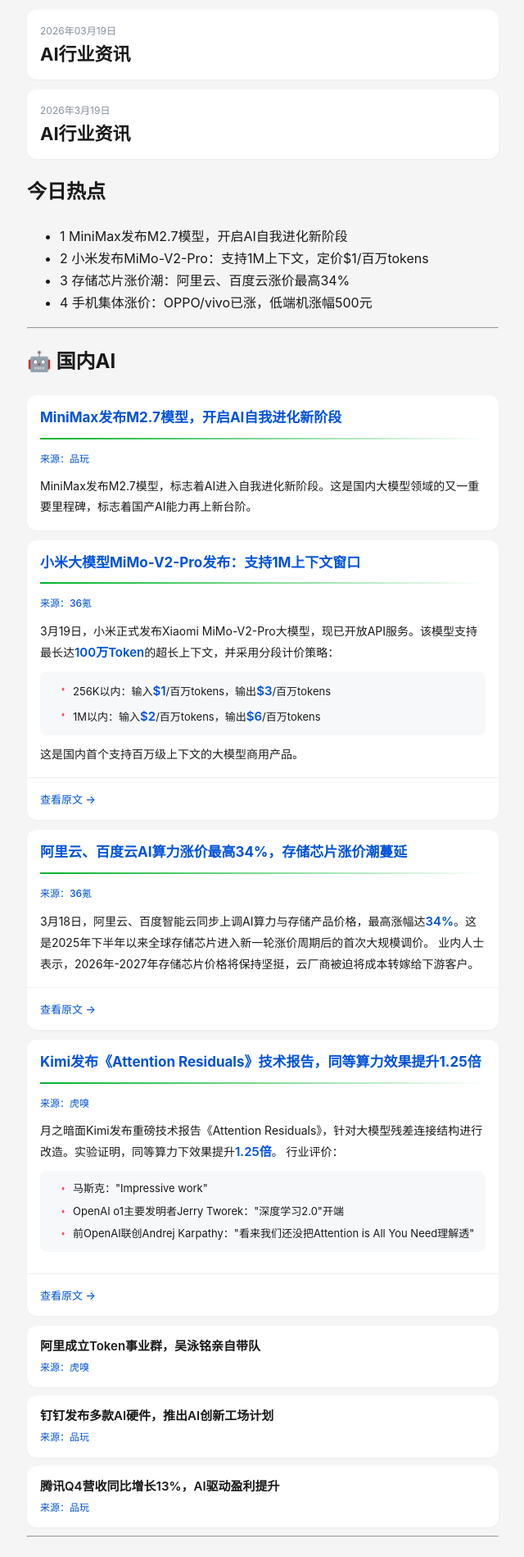
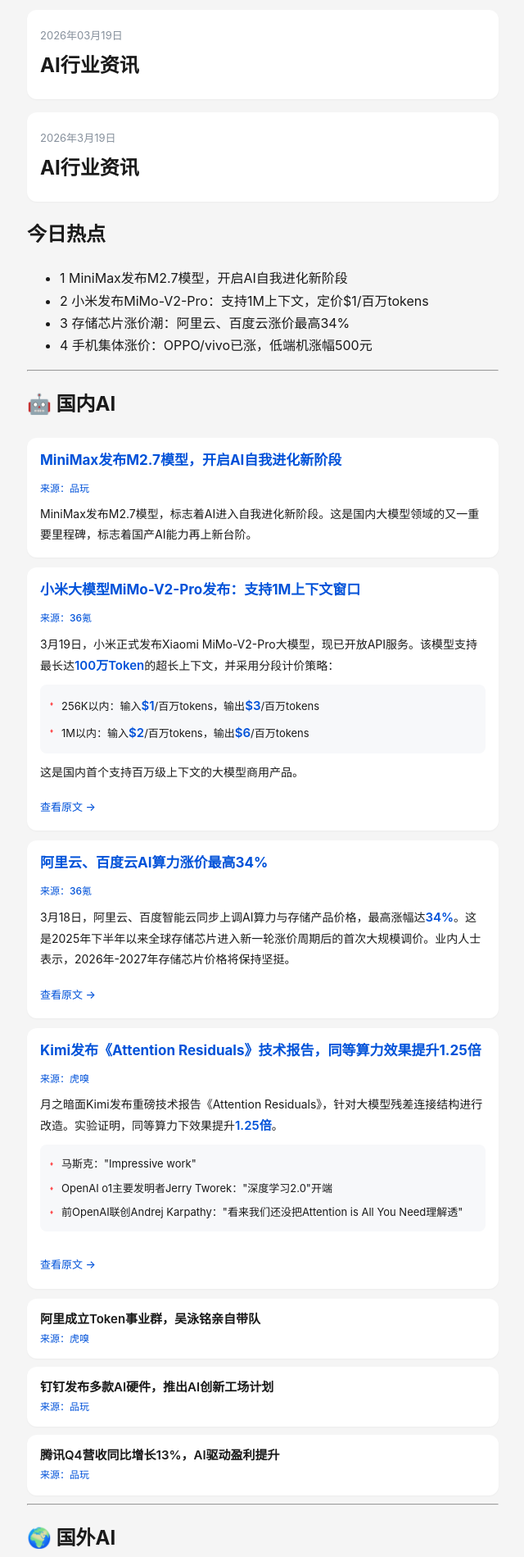
Before and after one commit to MyKPWang/ai-news, a Jekyll site: the page built from 2026/03/03-19.md, in a window 1280 px wide. Shown: the top 1899 px of the page at 82% size, without its empty margins (319-959 px from the left). Built offline with Jekyll 4.4.1, drawn with Linux system fonts in a browser that asks for light colours; some of the changed text lies outside the part shown.

Commit message:
简化排版：减少分割线，更接近36氪简洁风格

```diff
--- a/2026/03/03-19.md
+++ b/2026/03/03-19.md
@@ -29,8 +29,6 @@
 <h3 class="news-title">MiniMax发布M2.7模型，开启AI自我进化新阶段</h3>
 </div>
 
-<div class="title-underline"></div>
-
 <div class="card-body">
 <div class="news-meta">
 <span class="source">来源：品玩</span>
@@ -47,8 +45,6 @@
 <div class="card-header">
 <h3 class="news-title">小米大模型MiMo-V2-Pro发布：支持1M上下文窗口</h3>
 </div>
-
-<div class="title-underline"></div>
 
 <div class="card-body">
 <div class="news-meta">
@@ -77,19 +73,15 @@
 <div class="news-card">
 
 <div class="card-header">
-<h3 class="news-title">阿里云、百度云AI算力涨价最高34%，存储芯片涨价潮蔓延</h3>
+<h3 class="news-title">阿里云、百度云AI算力涨价最高34%</h3>
 </div>
-
-<div class="title-underline"></div>
 
 <div class="card-body">
 <div class="news-meta">
 <span class="source">来源：36氪</span>
 </div>
 <div class="news-content">
-3月18日，阿里云、百度智能云同步上调AI算力与存储产品价格，最高涨幅达<span class="highlight-num">34%</span>。这是2025年下半年以来全球存储芯片进入新一轮涨价周期后的首次大规模调价。
-
-业内人士表示，2026年-2027年存储芯片价格将保持坚挺，云厂商被迫将成本转嫁给下游客户。
+3月18日，阿里云、百度智能云同步上调AI算力与存储产品价格，最高涨幅达<span class="highlight-num">34%</span>。这是2025年下半年以来全球存储芯片进入新一轮涨价周期后的首次大规模调价。业内人士表示，2026年-2027年存储芯片价格将保持坚挺。
 </div>
 </div>
 
@@ -105,8 +97,6 @@
 <h3 class="news-title">Kimi发布《Attention Residuals》技术报告，同等算力效果提升1.25倍</h3>
 </div>
 
-<div class="title-underline"></div>
-
 <div class="card-body">
 <div class="news-meta">
 <span class="source">来源：虎嗅</span>
@@ -114,7 +104,6 @@
 <div class="news-content">
 月之暗面Kimi发布重磅技术报告《Attention Residuals》，针对大模型残差连接结构进行改造。实验证明，同等算力下效果提升<span class="highlight-num">1.25倍</span>。
 
-行业评价：
 <div class="feature-box">
 <ul>
 <li>马斯克："Impressive work"</li>
@@ -156,8 +145,6 @@
 <h3 class="news-title">Open SWE：内部编码Agent的开源框架</h3>
 </div>
 
-<div class="title-underline"></div>
-
 <div class="card-body">
 <div class="news-meta">
 <span class="source">来源：tldr.tech</span>
@@ -179,14 +166,12 @@
 <h3 class="news-title">AI Agent自主重新设计记忆系统，召回率从60%提至93%</h3>
 </div>
 
-<div class="title-underline"></div>
-
 <div class="card-body">
 <div class="news-meta">
 <span class="source">来源：tldr.tech</span>
 </div>
 <div class="news-content">
-一位开发者让AI Agent自主设计记忆系统。该Agent运行自我评估，诊断盲点，重新设计了自己的记忆架构，最终将召回率从<span class="highlight-num">60%</span>大幅提升至<span class="highlight-num">93%</span>，整个过程仅花费<span class="highlight-num">$2</span>。实验展示了当把AI视为其自身认知架构参与者时的惊人潜力。
+一位开发者让AI Agent自主设计记忆系统。该Agent运行自我评估，诊断盲点，重新设计了自己的记忆架构，最终将召回率从<span class="highlight-num">60%</span>大幅提升至<span class="highlight-num">93%</span>，整个过程仅花费<span class="highlight-num">$2</span>。
 </div>
 </div>
 
@@ -213,27 +198,23 @@
 <div class="news-card">
 
 <div class="card-header">
-<h3 class="news-title">手机厂商集体涨价，"千元机"正在消失：低端机涨幅500元</h3>
+<h3 class="news-title">手机厂商集体涨价，"千元机"正在消失</h3>
 </div>
-
-<div class="title-underline"></div>
 
 <div class="card-body">
 <div class="news-meta">
 <span class="source">来源：虎嗅</span>
 </div>
 <div class="news-content">
-存储芯片涨价潮终于传导至消费端。OPPO、vivo已正式宣布涨价，荣耀、小米线下门店也已收到调价通知。预计各品牌低端机涨价<span class="highlight-num">200-500元</span>，高端机型涨幅约<span class="highlight-num">1000元</span>。
+存储芯片涨价潮传导至消费端。OPPO、vivo已正式宣布涨价，荣耀、小米线下门店也已收到调价通知。预计各品牌低端机涨价<span class="highlight-num">200-500元</span>，高端机型涨幅约<span class="highlight-num">1000元</span>。
 
 <div class="feature-box">
 <ul>
-<li>OPPO K13 Turbo：12+512GB版本从2299元涨至2799元（涨500元）</li>
-<li>三星Galaxy S26系列：标准版起售价较上代上调约1000元</li>
-<li>vivo X300 Ultra：预计上调700元左右</li>
+<li>OPPO K13 Turbo：12+512GB从2299元涨至2799元</li>
+<li>三星Galaxy S26系列：起售价较上代上调约1000元</li>
+<li>业内：部分千元机已陷入"卖一台亏一台"</li>
 </ul>
 </div>
-
-业内人士称，部分千元机已陷入"卖一台亏一台"的困境，"千元机"正在从市场消失。
 </div>
 </div>
 
@@ -246,17 +227,15 @@
 <div class="news-card">
 
 <div class="card-header">
-<h3 class="news-title">京东云逆势降价：全系核心产品不涨价，最高降40%</h3>
+<h3 class="news-title">京东云逆势降价：全系不涨价，最高降40%</h3>
 </div>
-
-<div class="title-underline"></div>
 
 <div class="card-body">
 <div class="news-meta">
 <span class="source">来源：36氪</span>
 </div>
 <div class="news-content">
-在阿里云、百度云涨价的背景下，京东云宣布全系核心产品不涨价，并对多款产品实施更大力度优惠。数据库、中间件等产品平均降幅超<span class="highlight-num">16%</span>，最高降幅达<span class="highlight-num">40%</span>。京东云此举被业内视为"价格战"信号。
+在阿里云、百度云涨价的背景下，京东云宣布全系核心产品不涨价，并对多款产品实施更大力度优惠。数据库、中间件等产品平均降幅超<span class="highlight-num">16%</span>，最高降幅达<span class="highlight-num">40%</span>。
 </div>
 </div>
 
@@ -264,11 +243,6 @@
 <a class="news-link" href="https://36kr.com/newsflashes/3728593444568707">查看原文</a>
 </div>
 
-</div>
-
-<div class="simple-card">
-<h4 class="news-title">腾讯高管：行业别无选择，只能将成本上涨转嫁</h4>
-<div class="news-meta"><span class="source">来源：36氪</span></div>
 </div>
 
 ---
@@ -296,6 +270,6 @@
 </div>
 
 <div class="simple-card">
-<h4 class="news-title">美光科技Q2营收238.6亿美元，每股收益12.20美元超预期</h4>
+<h4 class="news-title">美光科技Q2营收238.6亿美元超预期</h4>
 <div class="news-meta"><span class="source">来源：36氪</span></div>
 </div>
--- a/assets/css/style.scss
+++ b/assets/css/style.scss
@@ -32,62 +32,25 @@
   padding: 12px;
 }
 
-// 顶部提示框
-.tip-box {
-  background: #f2f2f7;
-  border-radius: 10px;
-  padding: 12px 14px;
-  margin-bottom: 12px;
-  display: flex;
-  gap: 10px;
-  align-items: flex-start;
-
-  .avatar {
-    width: 32px;
-    height: 32px;
-    background: linear-gradient(135deg, $primary, #00b42a);
-    border-radius: 50%;
-    display: flex;
-    align-items: center;
-    justify-content: center;
-    color: #fff;
-    font-size: 14px;
-    font-weight: 600;
-    flex-shrink: 0;
-  }
-
-  .tip-content {
-    font-size: 13px;
-    color: $text-secondary;
-    line-height: 1.5;
-
-    .highlight {
-      color: $primary;
-      font-weight: 500;
-    }
-  }
-}
-
 // 顶部标题
 .top-bar {
   background: $bg-card;
-  padding: 16px;
+  padding: 20px 16px;
   border-radius: 12px;
-  margin-bottom: 12px;
+  margin-bottom: 16px;
   box-shadow: 0 1px 2px rgba(0,0,0,0.04);
 
   .date {
-    font-size: 12px;
+    font-size: 13px;
     color: $text-secondary;
-    margin-bottom: 4px;
+    margin-bottom: 6px;
   }
 
   h1 {
-    font-size: 22px;
+    font-size: 24px;
     font-weight: 700;
     margin: 0;
     color: $text-main;
-    line-height: 1.3;
   }
 }
 
@@ -95,23 +58,15 @@
 .hot-list {
   background: $bg-card;
   border-radius: 12px;
-  padding: 14px 16px;
-  margin-bottom: 12px;
+  padding: 16px;
+  margin-bottom: 20px;
   box-shadow: 0 1px 2px rgba(0,0,0,0.04);
 
   .section-title {
-    font-size: 13px;
-    font-weight: 600;
-    color: $primary;
-    margin-bottom: 10px;
-    display: flex;
-    align-items: center;
-    gap: 6px;
-
-    &::before {
-      content: "●";
-      font-size: 8px;
-    }
+    font-size: 15px;
+    font-weight: 700;
+    color: $text-main;
+    margin-bottom: 12px;
   }
 
   ul {
@@ -123,7 +78,7 @@
   li {
     font-size: 14px;
     color: $text-main;
-    padding: 8px 0;
+    padding: 10px 0;
     border-bottom: 1px solid #f0f0f0;
     line-height: 1.5;
 
@@ -134,42 +89,39 @@
     .num {
       color: $primary;
       font-weight: 600;
-      margin-right: 6px;
+      margin-right: 8px;
     }
   }
 }
 
-// TOP 3 标题块
-.top-title {
-  display: inline-flex;
-  align-items: center;
-  justify-content: center;
+// 分类标题
+.category-title {
+  font-size: 18px;
+  font-weight: 700;
+  color: $text-main;
+  margin: 24px 0 12px 4px;
+  padding-left: 12px;
+  border-left: 4px solid $primary;
+
+  &.国内 { border-left-color: #ff4d4f; }
+  &.国外 { border-left-color: $primary; }
+  &.手机 { border-left-color: #ff9500; }
+  &.硬件 { border-left-color: #5856d6; }
+}
+
+// 简化标题（无下划线）
+.simple-header {
   background: linear-gradient(135deg, $primary, $primary-dark);
   color: #fff;
   font-size: 14px;
   font-weight: 700;
-  padding: 10px 20px;
+  padding: 8px 16px;
   border-radius: 4px;
   margin: 20px 0 12px 0;
-  position: relative;
-  box-shadow: 0 2px 8px rgba(0, 82, 217, 0.3);
-
-  // 左侧切角
-  &::before {
-    content: "";
-    position: absolute;
-    left: -8px;
-    top: 50%;
-    transform: translateY(-50%);
-    width: 0;
-    height: 0;
-    border-top: 8px solid transparent;
-    border-bottom: 8px solid transparent;
-    border-right: 8px solid $primary-dark;
-  }
+  display: inline-block;
 }
 
-// 新闻卡片
+// 新闻卡片（简化版）
 .news-card {
   background: $bg-card;
   border-radius: 12px;
@@ -178,7 +130,7 @@
   overflow: hidden;
 
   .card-header {
-    padding: 16px 16px 12px 16px;
+    padding: 16px 16px 0 16px;
 
     .news-title {
       font-size: 17px;
@@ -189,23 +141,21 @@
     }
   }
 
-  // 绿色虚线装饰
-  .title-underline {
+  // 绿色虚线装饰（可选）
+  .title-line {
     height: 2px;
     background: linear-gradient(90deg, $green-accent, transparent);
-    margin: 0 16px 14px 16px;
+    margin: 10px 16px 0 16px;
   }
 
   .card-body {
-    padding: 0 16px 16px 16px;
+    padding: 12px 16px 16px 16px;
   }
 
   .news-meta {
-    display: flex;
-    gap: 12px;
     font-size: 12px;
     color: $text-secondary;
-    margin-bottom: 10px;
+    margin-bottom: 8px;
 
     .source {
       color: $primary;
@@ -218,28 +168,6 @@
     color: $text-main;
     line-height: 1.8;
 
-    // 红色菱形引导
-    .content-list {
-      margin: 8px 0;
-      padding-left: 0;
-      list-style: none;
-
-      > li {
-        position: relative;
-        padding-left: 14px;
-        margin-bottom: 6px;
-
-        &::before {
-          content: "♦";
-          position: absolute;
-          left: 0;
-          color: $red-accent;
-          font-size: 8px;
-          top: 5px;
-        }
-      }
-    }
-
     // 数字高亮
     .highlight-num {
       color: $primary;
@@ -251,20 +179,20 @@
     .feature-box {
       background: #f7f8fa;
       border-radius: 8px;
-      padding: 10px 12px;
+      padding: 12px;
       margin: 10px 0;
 
       ul {
         margin: 0;
-        padding-left: 14px;
+        padding-left: 0;
+        list-style: none;
 
         li {
           font-size: 13px;
           color: $text-main;
-          margin-bottom: 4px;
-          list-style: none;
+          margin-bottom: 6px;
+          padding-left: 14px;
           position: relative;
-          padding-left: 14px;
 
           &::before {
             content: "♦";
@@ -275,17 +203,14 @@
             top: 4px;
           }
 
-          &:last-child {
-            margin-bottom: 0;
-          }
+          &:last-child { margin-bottom: 0; }
         }
       }
     }
   }
 
   .card-footer {
-    padding: 12px 16px;
-    border-top: 1px solid #f0f0f0;
+    padding: 0 16px 16px 16px;
 
     .news-link {
       color: $primary;
@@ -293,18 +218,13 @@
       font-size: 13px;
       font-weight: 500;
 
-      &:hover {
-        text-decoration: underline;
-      }
-
-      &::after {
-        content: " →";
-      }
+      &:hover { text-decoration: underline; }
+      &::after { content: " →"; }
     }
   }
 }
 
-// 简单新闻
+// 简单新闻（无详情卡片）
 .simple-card {
   background: $bg-card;
   border-radius: 12px;
@@ -316,7 +236,7 @@
     font-size: 15px;
     font-weight: 600;
     color: $text-main;
-    margin: 0 0 6px 0;
+    margin: 0 0 4px 0;
     line-height: 1.4;
   }
 
@@ -336,24 +256,5 @@
   text-align: center;
   color: $text-secondary;
   font-size: 12px;
-  padding: 16px;
+  padding: 20px;
 }
-
-// 分类标题
-.category-divider {
-  font-size: 15px;
-  font-weight: 600;
-  color: $text-main;
-  padding: 20px 0 12px 0;
-  display: flex;
-  align-items: center;
-  gap: 8px;
-
-  &::before {
-    content: "";
-    width: 4px;
-    height: 16px;
-    background: $primary;
-    border-radius: 2px;
-  }
-}
```
